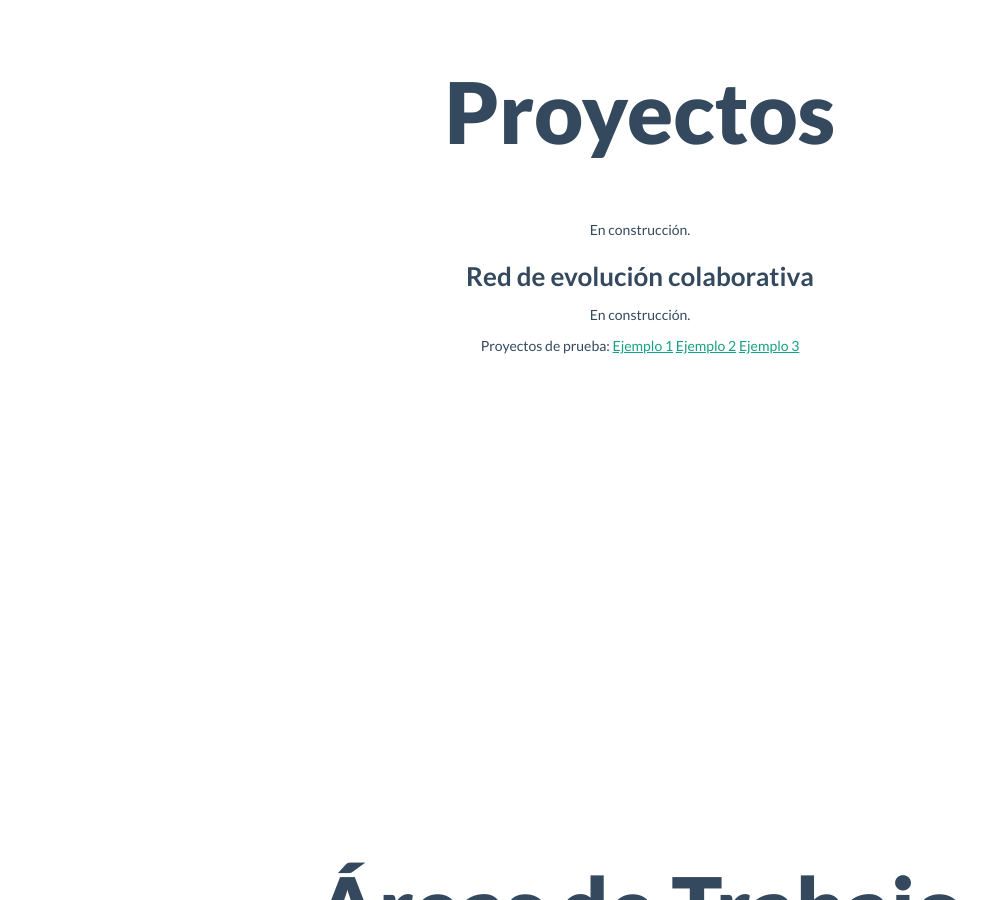
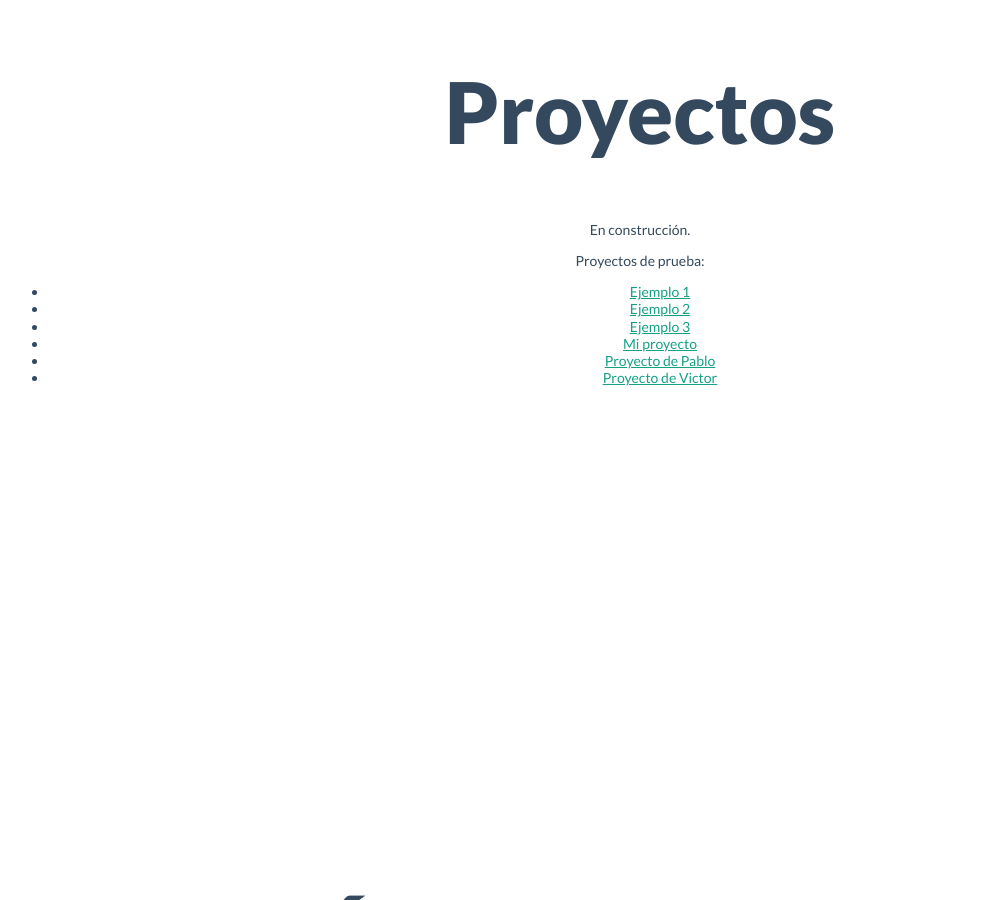
Before and after one commit to baronti/redevolucioncolaborativa.github.io, a Jekyll site: the page built from index.html, in a window 1280 px wide and 900 px high, scrolled down 1000 px. Shown: the whole window, without its empty margins (0-984 px from the left). Built offline with Jekyll 4.4.1, drawn with Linux system fonts in a browser that asks for light colours.

Commit message:
Listado de proyectos

```diff
--- a/index.html
+++ b/index.html
@@ -3,10 +3,14 @@ layout: homepage
 title: Redec
 ---
 
-<h2>Red de evoluci&oacute;n colaborativa</h2>
-<p>En construcción.</p>
+
 <p>Proyectos de prueba:
-	<a href="/prueba.html">Ejemplo 1</a>
-	<a href="/ladrillo.html">Ejemplo 2</a>
-        <a href="/otro.html">Ejemplo 3</a>
+<ul>
+	<li><a href="/prueba.html">Ejemplo 1</a></li>
+	<li><a href="/ladrillo.html">Ejemplo 2</a></li>
+        <li><a href="/otro.html">Ejemplo 3</a></li>
+        <li><a href="/miproyecto.html">Mi proyecto</a></li>
+        <li><a href="/hlmusic.html">Proyecto de Pablo</a></li>
+        <li><a href="/victor.html">Proyecto de Victor</a></li>
+ </ul>
 </p>
```
